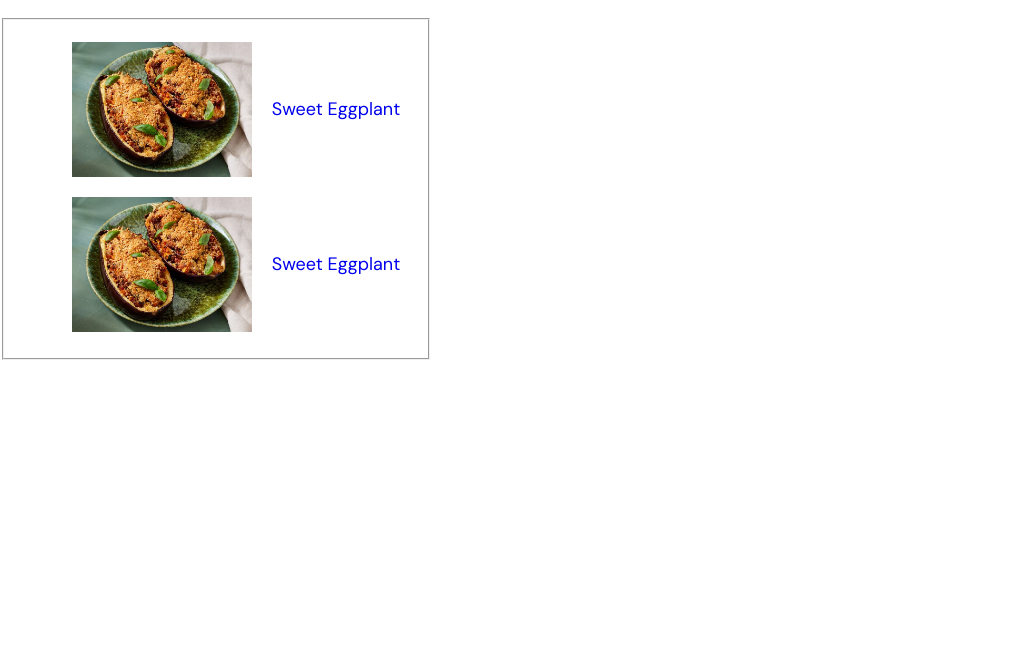
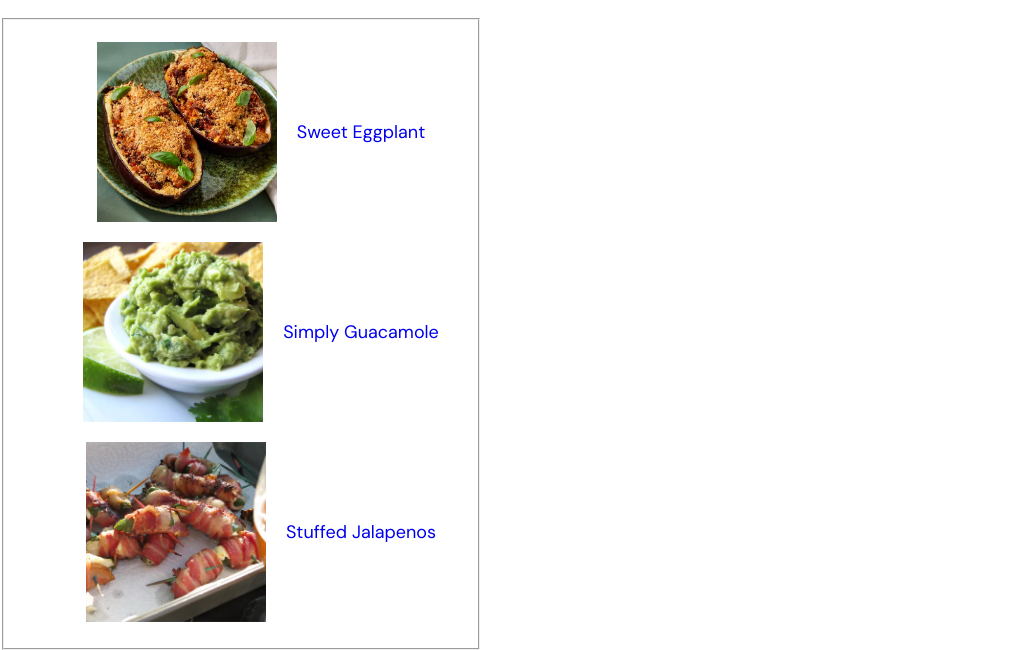
Before and after one commit to moshcat/odin-recipes, a plain HTML site: page index.html in a window 1280 px wide. Shown: the part 214-864 px from the top of the page, without its empty margins (0-1012 px from the left). Before the commit the page ends 800 px from the top, so only its background shows below. Drawn offline with Linux system fonts and the light colour scheme.

Commit message:
Complete 3 recipe link

```diff
--- a/index.html
+++ b/index.html
@@ -15,9 +15,9 @@
   <body align="center">
     <h1 style="font-size: 64px">Odin Recipes</h1>
     <h1>All the goods and delicious food recipes</h1>
-
     <div class="recipe__wrapper">
-      <fieldset style="width: 400px;">
+      <center>
+        <fieldset style="width: 450px">
           <ul>
             <li
               style="
@@ -27,7 +27,7 @@
                 justify-content: center;
               "
             >
-            <img width="180" src="images/eggplant.webp" alt="" />
+            <img width="180" height="180" style="object-fit: cover;" src="images/eggplant.webp" alt="Eggplant" />
               <a
                 href="recipes/eggplant.html"
                 style="font-size: 18px; text-decoration: none"
@@ -43,15 +43,32 @@
                 margin-top: 20px;
               "
             >
-            <img width="180" src="images/eggplant.webp" alt="" />
+              <img width="180" height="180" style="object-fit: cover;" src="images/guacamole.webp" alt="" />
               <a
-              href="recipes/eggplant.html"
+                href="recipes/guacamole.html"
                 style="font-size: 18px; text-decoration: none"
-              >Sweet Eggplant</a
+                >Simply Guacamole</a
+              >
+            </li>
+            <li
+              style="
+                display: flex;
+                align-items: center;
+                gap: 20px;
+                justify-content: center;
+                margin-top: 20px;
+              "
+            >
+              <img width="180" height="180" style="object-fit: cover;" src="images/jalapenos.webp" alt="" />
+              <a
+                href="recipes/jalapenos.html"
+                style="font-size: 18px; text-decoration: none"
+                >Stuffed Jalapenos</a
               >
             </li>
           </ul>
         </fieldset>
+      </center>
     </div>
   </body>
 </html>
```
Lines whose indentation alone changed are shown as unchanged.
